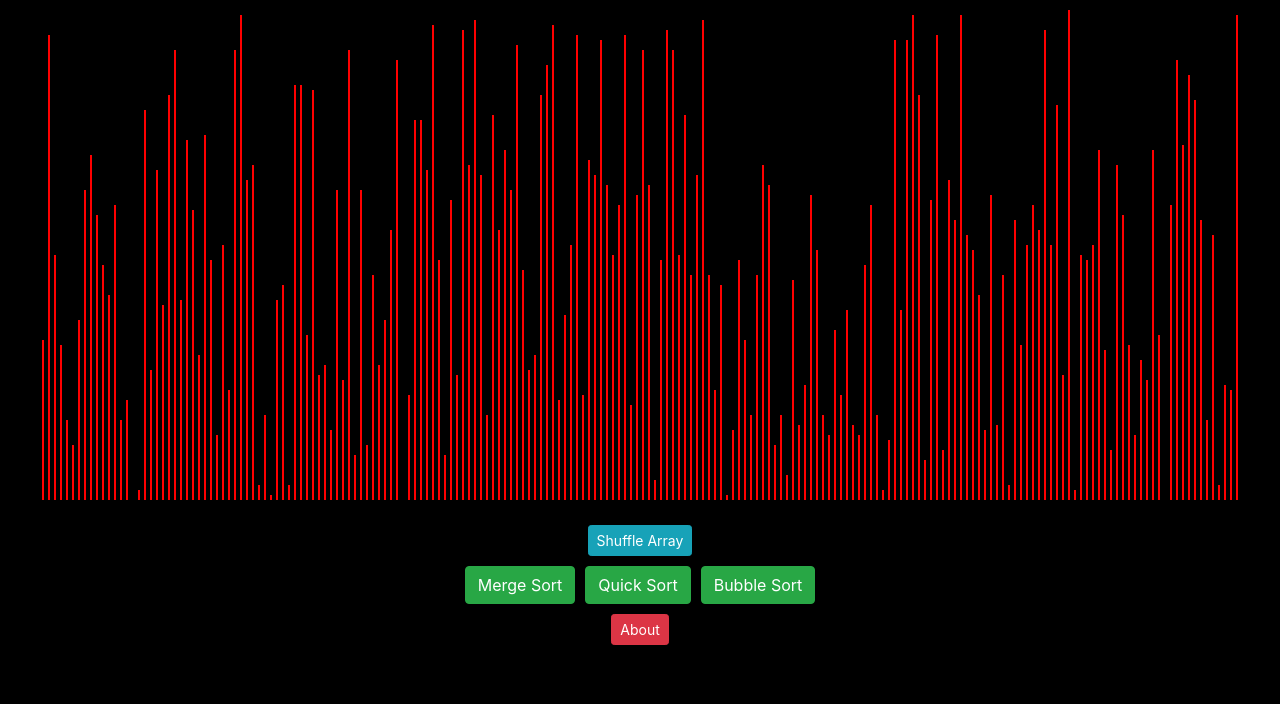
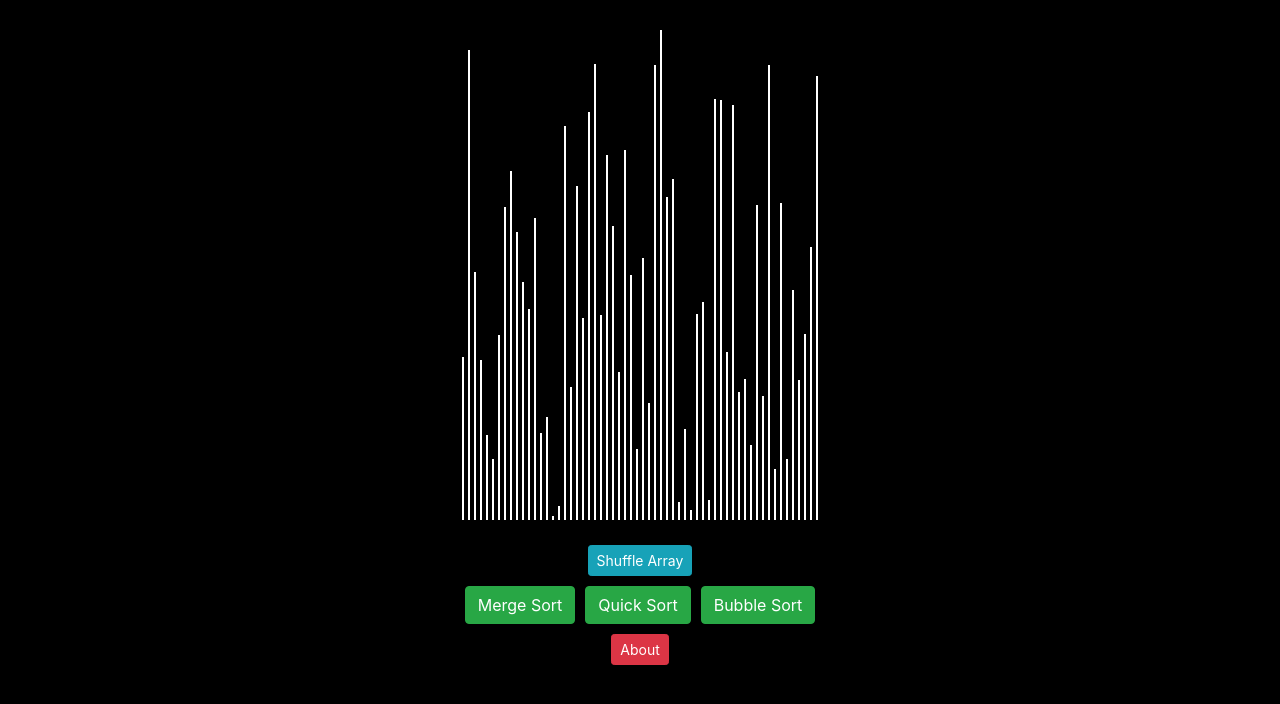
Before and after one commit to purplevarun/sorting-visualizer-project, a React (Create React App) app: page / in a window 1280 px wide. Shown: the top 704 px of the page. Built offline with nearby package versions, Linux system fonts and the light colour scheme.

Commit message:
merge sort animation finished

```diff
--- a/src/SortingVisualizer/SortingVisualizer.jsx
+++ b/src/SortingVisualizer/SortingVisualizer.jsx
@@ -1,6 +1,14 @@
 import React from 'react';
 import './styles.css';
-import * as sortingAlgorithms from '../sortingAlgorithms/sortingAlgorithms';
+import {merge_sort} from '../sortingAlgorithms/sortingAlgorithms';
+
+// constraints
+    const animation_speed = 10;
+    const primary_color = "white";
+    const secondary_color = "red";
+// end
+
+
 export default class SortingVisualizer extends React.Component {
     constructor(props) {
         super(props);
@@ -14,8 +22,8 @@ export default class SortingVisualizer extends React.Component {
     }
     shuffleArray(){
         const a =[]; // empty array
-        for(let i=0;i<200;i++){
-            let value = Math.random()*100 + 1;
+        for(let i=0;i<60;i++){
+            let value = Math.random()*500 + 10;
             value = Math.floor(value);
             a.push(value);
         }
@@ -24,12 +32,30 @@ export default class SortingVisualizer extends React.Component {
     }
     // sorting algorithms placed here
     mergeSort(){
-        const jsarray = this.state.a.slice().sort((a,b)=>(a-b));
-        // alert("merge sort called");
-        const sortedArray = sortingAlgorithms.mergeSort(this.state.a);
-        // console.log("js sorted array = "+jsarray);
-        console.log(checkarrays(jsarray,sortedArray));
-        // console.log("merge sorted array = " + sortedArray);
+        const animations = merge_sort(this.state.a);
+        // console.log("animatons = "+animations);
+        for(let i=0;i<animations.length;i++){
+            const bars = document.getElementsByClassName('arraybar');
+            console.log("bars = "+bars);
+            const iscolorchange = i%3 !== 2;
+            if(iscolorchange){
+                const [bar1index, bar2index] = animations[i];
+                const bar1style = bars[bar1index].style;
+                const bar2style = bars[bar2index].style;
+                const color = i%3 === 0 ? secondary_color:primary_color;
+                setTimeout(()=>{
+                    bar1style.backgroundColor = color;
+                    bar2style.backgroundColor = color;
+                },i*animation_speed);
+            }
+            else{
+                setTimeout(() => {
+                    const [bar1index,newheight] = animations[i];
+                    const bar1style = bars[bar1index].style;
+                    bar1style.height=`${newheight}px`;
+                }, i*animation_speed);
+            }
+        }
     }
     quickSort(){
 
@@ -49,7 +75,7 @@ export default class SortingVisualizer extends React.Component {
             <div>
                 <div className="bars_div">
                     {a.map((value,idx)=>(
-                        <div className="arraybar" key={idx} style={{height:`${value*5}px`}}>
+                        <div className="arraybar" key={idx} style={{backgroundColor:primary_color,height:`${value}px`}}>
 
                         </div>
                     ))}
--- a/src/SortingVisualizer/styles.css
+++ b/src/SortingVisualizer/styles.css
@@ -1,8 +1,14 @@
 .bars_div{
     /* background-color:green; */
     overflow: hidden;
+
+    overflow-y: hidden;
+
     max-height: 500px;
-    margin-bottom: 20px;
+    margin: 20px 0px;
+    /* background-repeat: none; */
+
+
 }
 .arraybar{
     width: 2px;
--- a/src/sortingAlgorithms/sortingAlgorithms.js
+++ b/src/sortingAlgorithms/sortingAlgorithms.js
@@ -24,17 +24,17 @@
 // };
 //naive method
 export function merge_sort(array){
-    const amnimations=[];
+    const animations=[];
     if(array.length<=1) return array;
     const aux_array = array.slice();
     merge_sort_helper(array,0,array.length-1,aux_array,animations);
     return animations;
 }
 function merge_sort_helper(main_array,l,r,aux_array,animations) {
-    if(l==r) return;
-    const m = Math.floor((l+r)/2);
-    merge_sort_helper(main_array,l,m,aux_array,animations);
-    merge_sort_helper(main_array,m+1,r,aux_array,animations);
+    if(l===r) return;
+    const m = Math.floor( (l+r) /  2 );
+    merge_sort_helper(aux_array,l,m,main_array,animations);
+    merge_sort_helper(aux_array,m+1,r,main_array,animations);
     do_merge(main_array,l,m,r,aux_array,animations);
 }
 function do_merge(main_array,l,m,r,aux_array,animations) {
```
Also changed, not shown: 1 other file (tests, documents, lock files or other folders).
